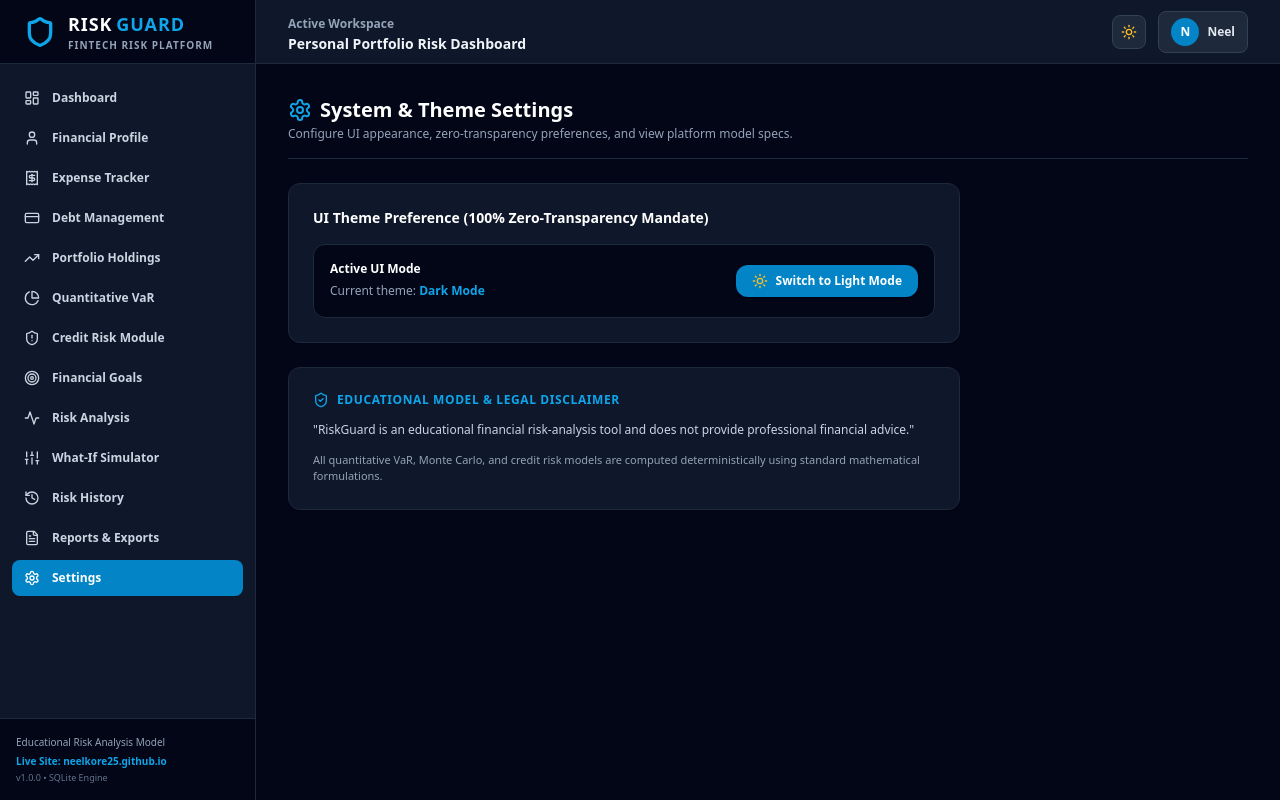
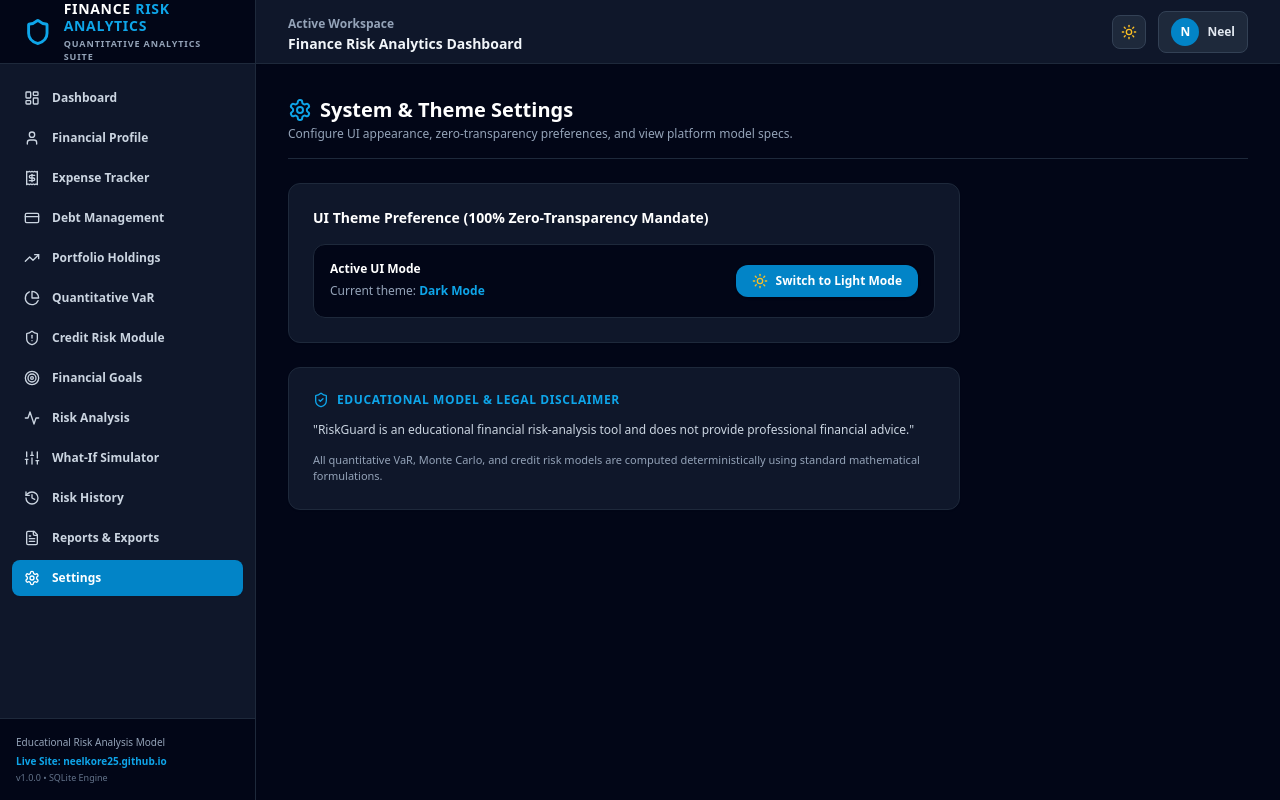
Before and after one commit to Neelkore25/finance-risk-management, a React (Vite) app in the folder client/: page /#/settings in a window 1280 px wide. Built offline with nearby package versions, Linux system fonts and the light colour scheme.

Commit message:
Update_project_branding_and_header_titles_to_Finance_Risk_Analytics_Platform

```diff
--- a/client/index.html
+++ b/client/index.html
@@ -4,7 +4,7 @@
     <meta charset="UTF-8" />
     <link rel="icon" type="image/svg+xml" href="/vite.svg" />
     <meta name="viewport" content="width=device-width, initial-scale=1.0" />
-    <title>RiskGuard — Enterprise Finance Risk Management Platform</title>
+    <title>Finance Risk Analytics Platform — Quantitative Financial Risk Engine</title>
     <link rel="preconnect" href="https://fonts.googleapis.com">
     <link rel="preconnect" href="https://fonts.gstatic.com" crossorigin>
     <link href="https://fonts.googleapis.com/css2?family=Inter:wght@300;400;500;600;700;800&display=swap" rel="stylesheet">
--- a/client/src/components/Navbar.jsx
+++ b/client/src/components/Navbar.jsx
@@ -23,7 +23,7 @@ export function Navbar({ setMobileOpen }) {
             Active Workspace
           </span>
           <p className="text-sm font-bold text-slate-900 dark:text-slate-100">
-            Personal Portfolio Risk Dashboard
+            Finance Risk Analytics Dashboard
           </p>
         </div>
       </div>
--- a/client/src/components/Sidebar.jsx
+++ b/client/src/components/Sidebar.jsx
@@ -54,11 +54,11 @@ export function Sidebar({ mobileOpen, setMobileOpen }) {
         <div className="h-16 flex items-center px-6 border-b border-slate-200 dark:border-slate-800 bg-slate-50 dark:bg-slate-950">
           <Shield className="w-8 h-8 text-sky-500 mr-3 stroke-[2.5]" />
           <div>
-            <h1 className="font-extrabold text-lg text-slate-900 dark:text-white tracking-wider flex items-center gap-1">
-              RISK<span className="text-sky-500">GUARD</span>
+            <h1 className="font-extrabold text-sm text-slate-900 dark:text-white tracking-wider leading-tight">
+              FINANCE <span className="text-sky-500">RISK ANALYTICS</span>
             </h1>
-            <p className="text-[10px] text-slate-500 dark:text-slate-400 font-semibold tracking-widest uppercase">
-              Fintech Risk Platform
+            <p className="text-[9px] text-slate-500 dark:text-slate-400 font-semibold tracking-widest uppercase mt-0.5">
+              Quantitative Analytics Suite
             </p>
           </div>
         </div>
```
